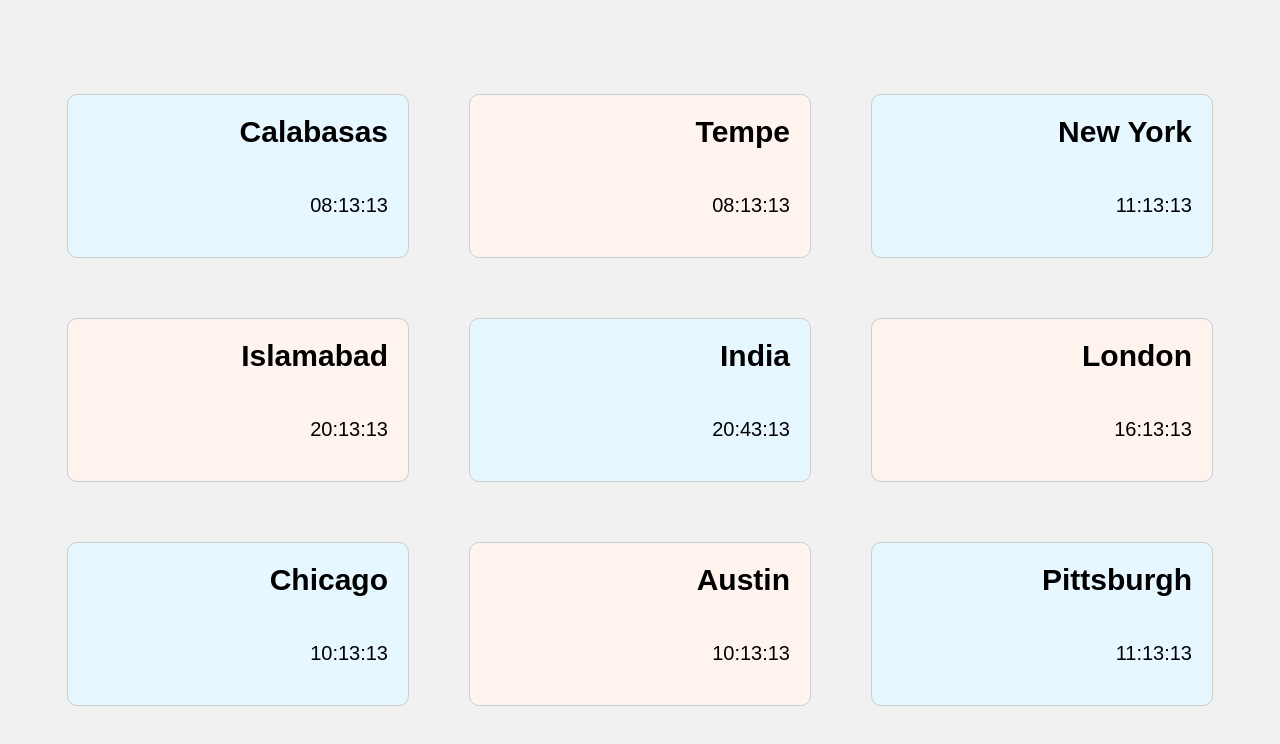
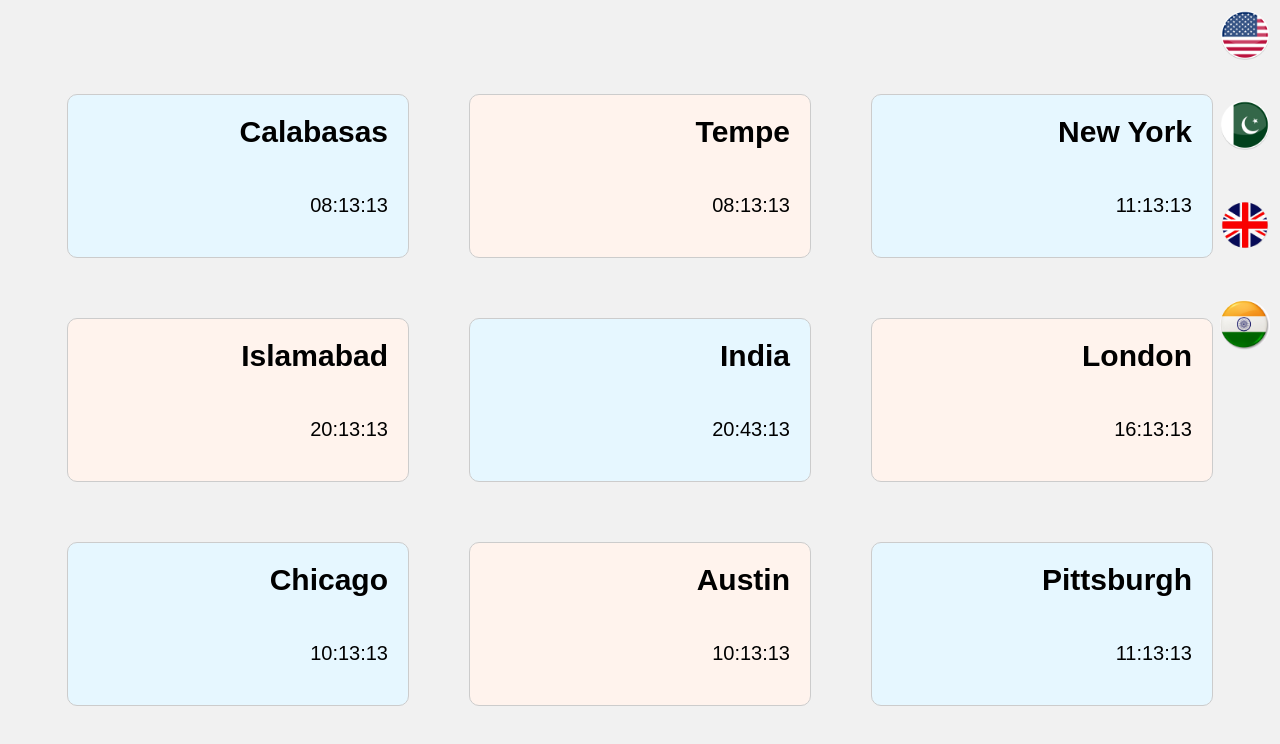
Before and after one commit to jack-semder/TimeZoneProject, a plain HTML site: page index.html in a window 1280 px wide. Drawn offline with Linux system fonts and the light colour scheme.

Commit message:
Additional flags

```diff
--- a/index.html
+++ b/index.html
@@ -7,5 +7,12 @@
 </head>
 <body>
   <div id="timeZones"></div>
+    <div class="americanImage">
+    <img src="pngwing.com.png" class="timezone-image0">
+    <img src="pngwing.com(1).png" class="timezone-image1">
+    <img src="pngwing.com(2).png" class="timezone-image2">
+    <img src="pngwing.com(3).png" class="timezone-image3">
+    </div>
+  </div>
 </body>
 </html>
--- a/style.css
+++ b/style.css
@@ -48,3 +48,35 @@ body {
   .timeZone:nth-child(even) {
     background-color: #fff3ed;
   }
+
+  .timezone-image0 {
+    position: absolute; /* Add position absolute to the image */
+    top: 10px; /* Adjust the positioning based on your preference */
+    right: 10px; /* Adjust the positioning based on your preference */
+    width: 50px;
+    height: 50px;
+  }
+
+  .timezone-image1 {
+    position: absolute; /* Add position absolute to the image */
+    top: 100px; /* Adjust the positioning based on your preference */
+    right: 10px; /* Adjust the positioning based on your preference */
+    width: 50px;
+    height: 50px;
+  }
+
+  .timezone-image2 {
+    position: absolute; /* Add position absolute to the image */
+    top: 200px; /* Adjust the positioning based on your preference */
+    right: 10px; /* Adjust the positioning based on your preference */
+    width: 50px;
+    height: 50px;
+  }
+
+  .timezone-image3 {
+    position: absolute; /* Add position absolute to the image */
+    top: 300px; /* Adjust the positioning based on your preference */
+    right: 10px; /* Adjust the positioning based on your preference */
+    width: 50px;
+    height: 50px;
+  }
```
